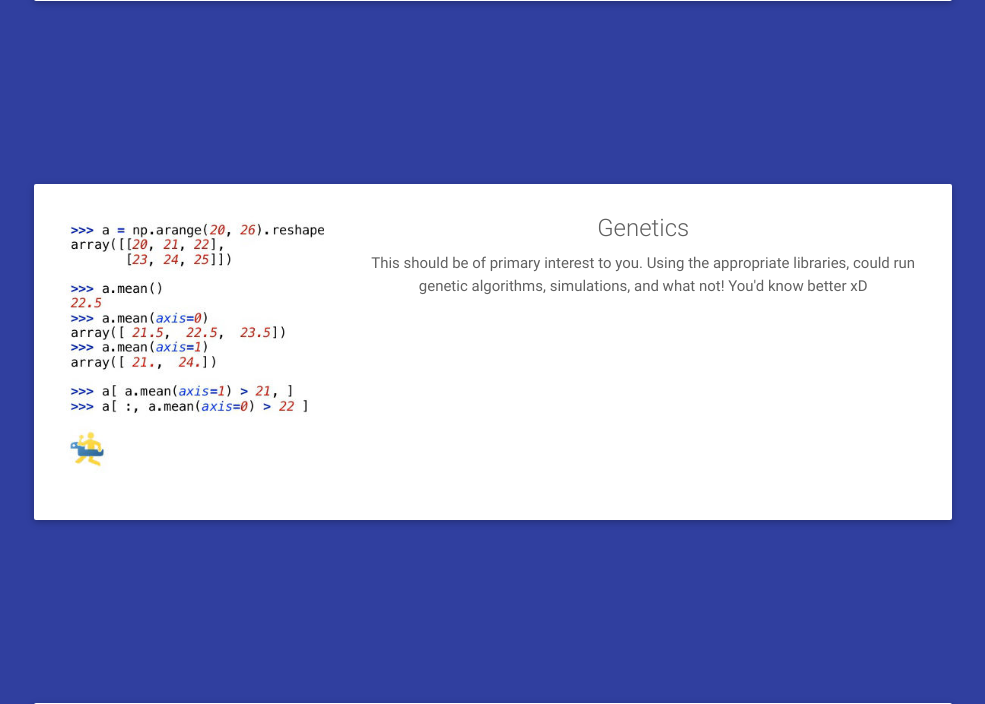
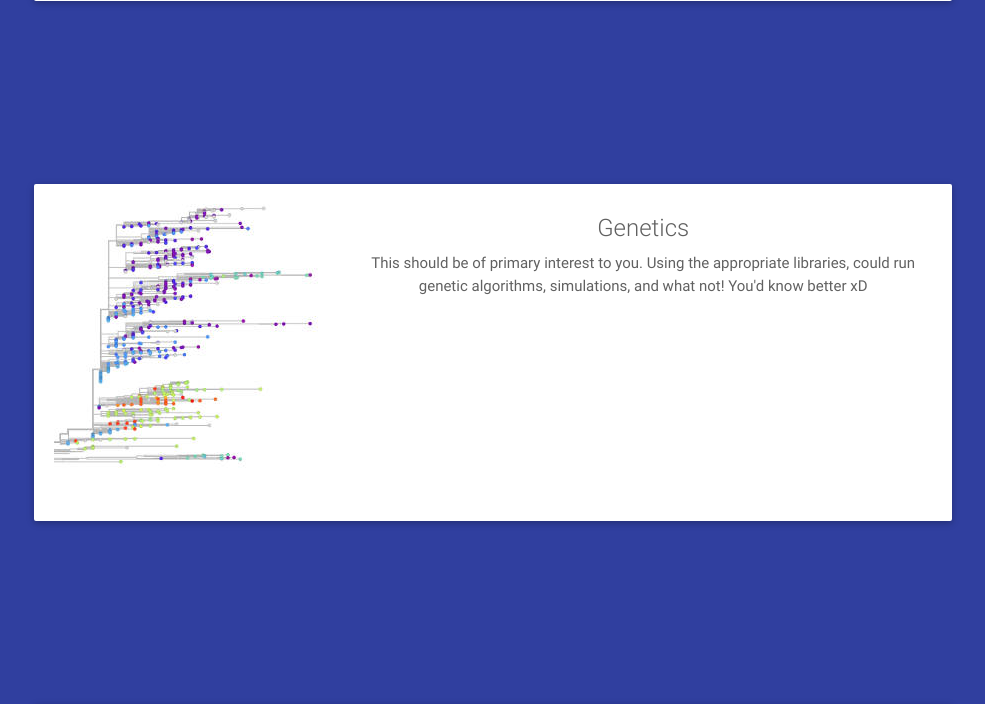
Before and after one commit to vishalvsparrow/projects_Django, a Django app: page /corey/ in a window 1280 px wide. Shown: the part 3022-3726 px from the top of the page, without its empty margins (147-1132 px from the left). Run offline with Django 3.2, Linux system fonts and the light colour scheme; a user stored in the database is signed in; some libraries are stand-ins or nearby versions.

Commit message:
corrected the genetics.jpg

```diff
--- a/MyFirstApp/templates/second.html
+++ b/MyFirstApp/templates/second.html
@@ -180,7 +180,7 @@
                     <div class="row">
 
                             <div class="col s12 m12 l3">
-                                   <img class="card-image" width = 270px src="{% static 'pictures/numpy.jpg' %}">
+                                   <img class="card-image" width = 270px src="{% static 'pictures/genetics.jpg' %}">
                             </div>
 
                             <div class="col s12 m12 l8 push-l1">
```
